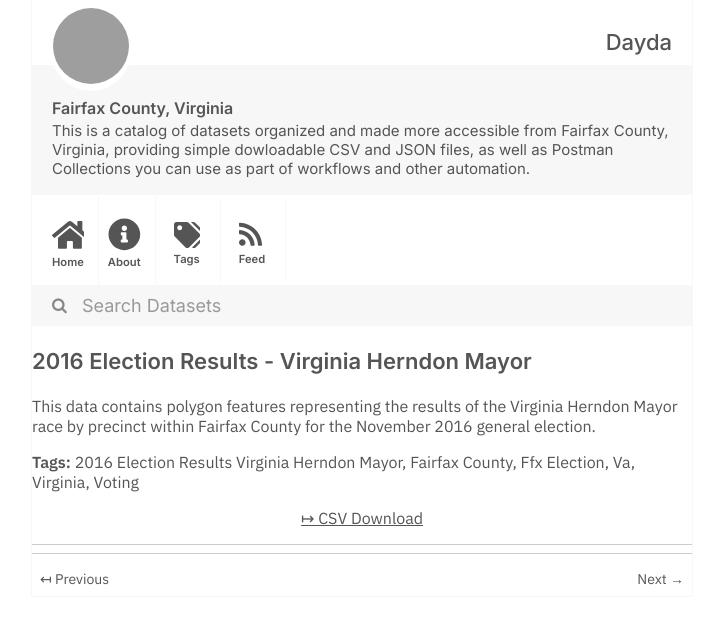
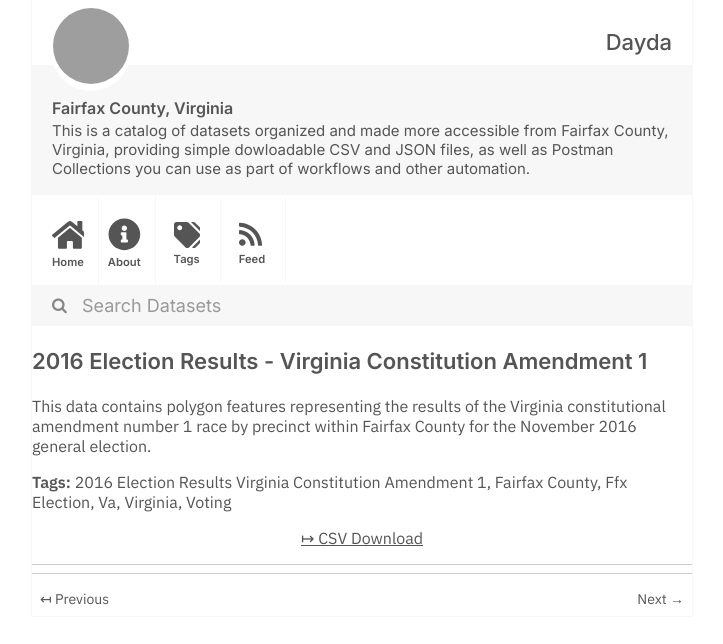
Before and after one commit to dayda-entities/fairfax-county-virginia, a Jekyll site: the page built from _posts/2020-11-12-2016-election-results-virginia.md, in a window 1280 px wide, cut to the strip 0-644 px from the top of the page. Shown: the whole strip, without its empty margins (278-1001 px from the left). Built offline with Jekyll 4.4.1, drawn with Linux system fonts in a browser that asks for light colours; grey boxes are pictures that could not be loaded.

Commit message:
Publish Data

```diff
--- a/_posts/2020-11-12-2016-election-results-virginia.md
+++ b/_posts/2020-11-12-2016-election-results-virginia.md
@@ -1,11 +1,11 @@
 ---
-title: 2016 Election Results - Virginia Herndon Mayor
-created: '2020-11-12T13:17:03.108928'
-modified: '2020-11-12T13:17:03.108938'
+title: 2016 Election Results - Virginia Constitution Amendment 1
+created: '2020-11-12T13:17:03.689179'
+modified: '2020-11-12T13:17:03.689187'
 state: active
 type: dataset
 tags:
-  - 2016 Election Results Virginia Herndon Mayor
+  - 2016 Election Results Virginia Constitution Amendment 1
   - Fairfax County
   - Ffx Election
   - Va
@@ -14,9 +14,9 @@ tags:
 groups:
   - Local Government
 csv_url: >-
-  https://data-fairfaxcountygis.opendata.arcgis.com/datasets/dfd4046152bb4d0f9c9166adba320318_11.csv?outSR=%7B%22latestWkid%22%3A2283%2C%22wkid%22%3A102746%7D
+  https://data-fairfaxcountygis.opendata.arcgis.com/datasets/d5958d0450a5413f8d8f5341945982ed_6.csv?outSR=%7B%22latestWkid%22%3A2283%2C%22wkid%22%3A102746%7D
 json_url: ''
 layout: post
 
 ---
-This data contains polygon features representing the results of the Virginia Herndon Mayor race by precinct within Fairfax County for the November 2016 general election.
+This data contains polygon features representing the results of the Virginia constitutional amendment number 1 race by precinct within Fairfax County for the November 2016 general election.
```
